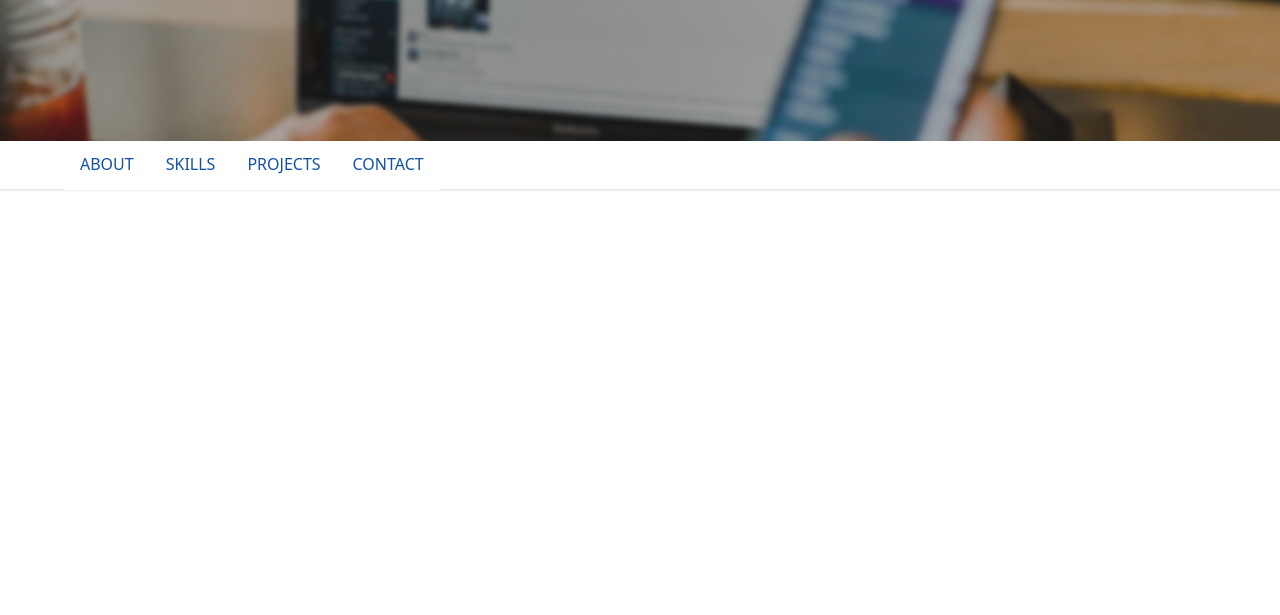
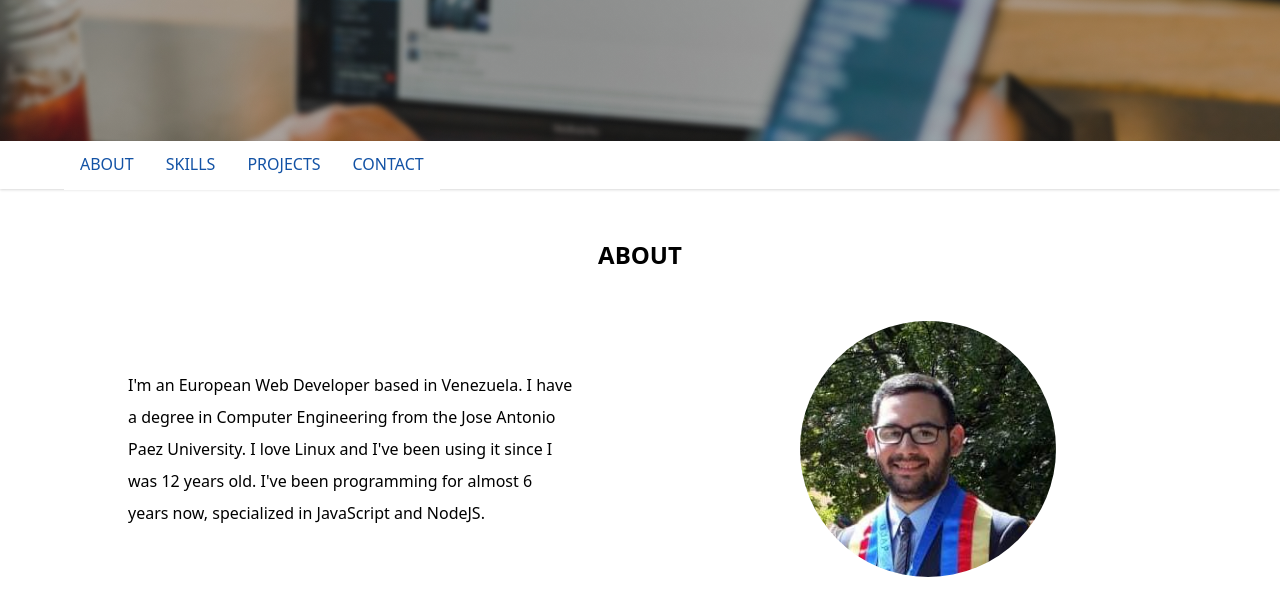
Before and after one commit to ivan3101/portfolio, a Gatsby site: page / in a window 1280 px wide. Shown: the part 289-904 px from the top of the page. Before the commit the page ends 800 px from the top, so only its background shows below. Built offline with nearby package versions, Linux system fonts and the light colour scheme; Gatsby itself is replaced by a stand-in of ours.

Commit message:
:lipstick: Rewrite AboutMe component to stick to new style guide.

```diff
--- a/src/components/aboutMe.tsx
+++ b/src/components/aboutMe.tsx
@@ -1,16 +1,29 @@
 import React from "react"
-import profilePic from "../../images/profile.jpg"
+import Container from "./container"
+import profileImage from "../../images/profileImage.jpg"
 
 const AboutMe = () => (
-  <div>
-    <p>
-      I&apos;m an European Web Developer based in Venezuela. I have a degree in
-      Computer Engineering from the Jose Antonio Paez University. I love Linux
-      and I&apos;ve been using it since I was 12 years old. I&apos;ve been
-      programming for almost 6 years now, specialized in JavaScript and NodeJS.
-    </p>
-    <img src={profilePic} className="" />
-  </div>
+  <section className="pt-12 pb-12 bg-white">
+    <Container>
+      <h2 className="font-semibold text-2xl text-center">ABOUT</h2>
+      <article className="flex mt-12 items-center">
+        <p className="w-1/2 px-16 leading-loose">
+          I&apos;m an European Web Developer based in Venezuela. I have a degree
+          in Computer Engineering from the Jose Antonio Paez University. I love
+          Linux and I&apos;ve been using it since I was 12 years old. I&apos;ve
+          been programming for almost 6 years now, specialized in JavaScript and
+          NodeJS.
+        </p>
+        <div className="w-1/2">
+          <img
+            src={profileImage}
+            alt="Ivan's photo"
+            className="h-64 w-64 rounded-full mx-auto"
+          />
+        </div>
+      </article>
+    </Container>
+  </section>
 )
 
 export default AboutMe
--- a/src/pages/index.tsx
+++ b/src/pages/index.tsx
@@ -1,12 +1,14 @@
 import React from "react"
 import Hero from "../components/hero"
 import Navbar from "../components/navbar"
+import AboutMe from "../components/aboutMe"
 
 const Index = () => (
   <React.Fragment>
     <main>
       <Hero />
       <Navbar />
+      <AboutMe />
     </main>
   </React.Fragment>
 )
```
Also changed, not shown: images/profile.jpg (deleted), images/profileImage.jpg (added).
